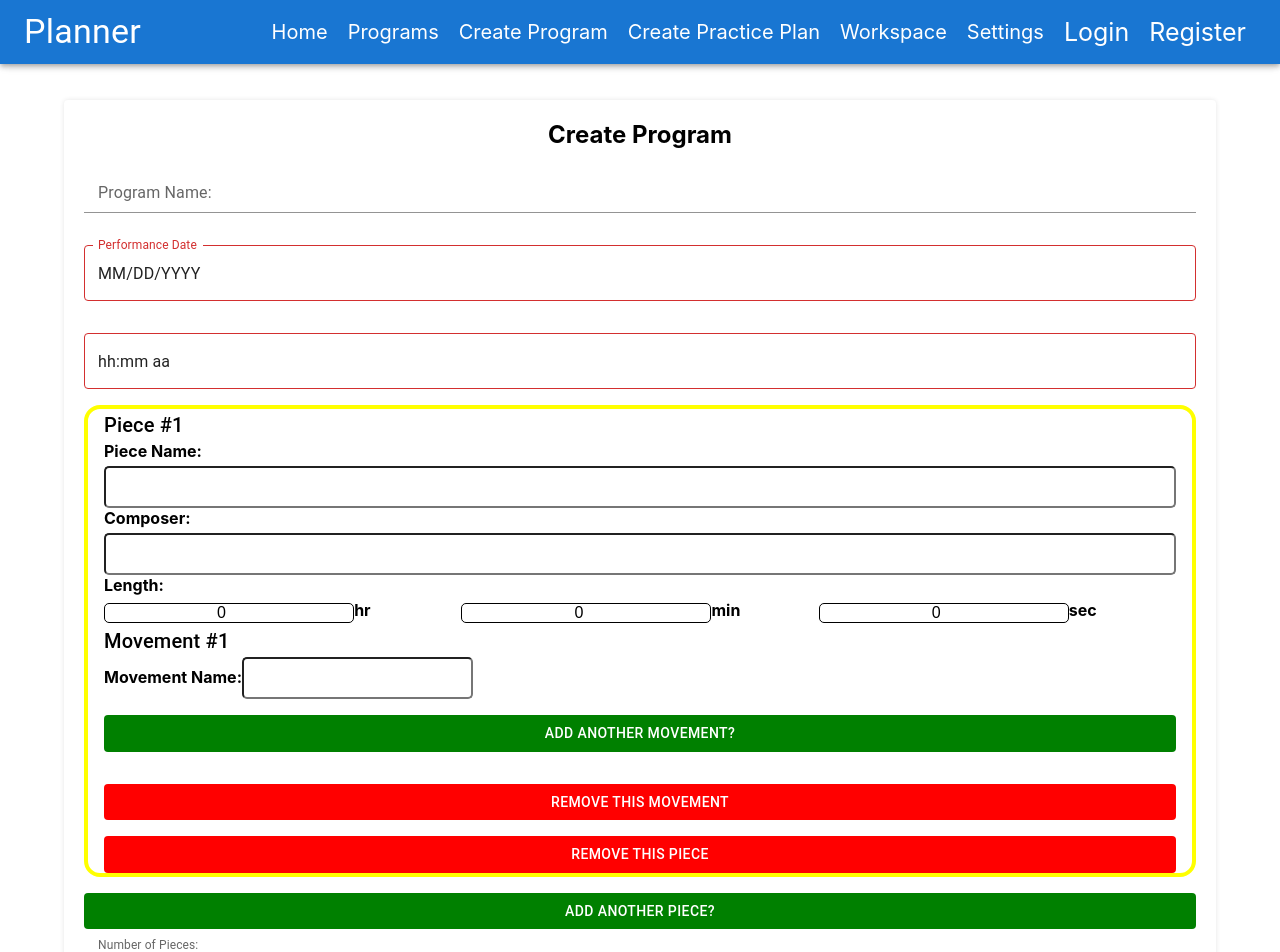
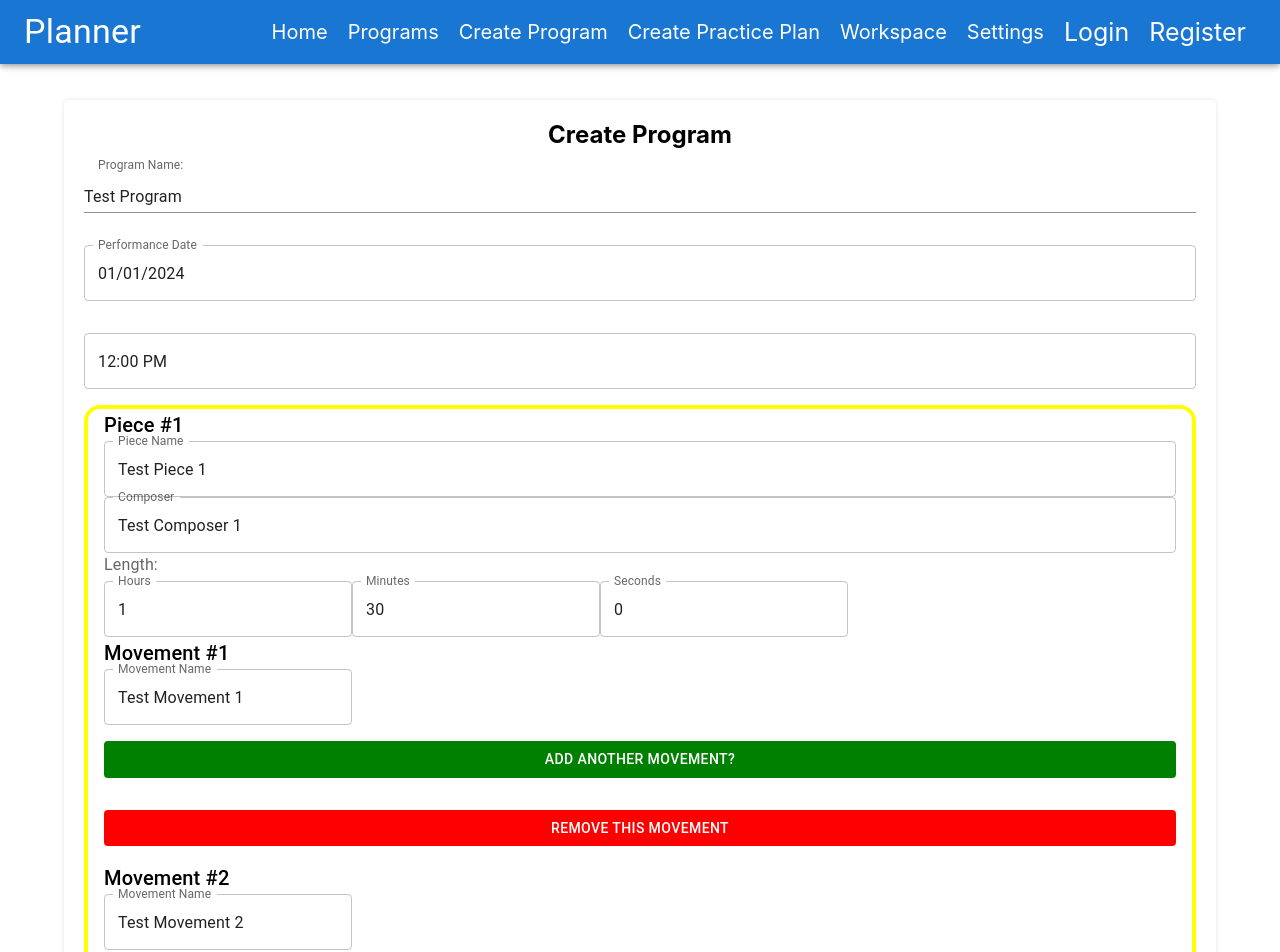
Before and after one commit to shoneriki/mern-practice, a React (Create React App) app in the folder client/: page /program/create in a window 1280 px wide. Shown: the top 952 px of the page. Built offline with nearby package versions, Linux system fonts and the light colour scheme.

Commit message:
updated dateTime for submission, seedData

```diff
--- a/client/src/components/ProgramForm.js
+++ b/client/src/components/ProgramForm.js
@@ -25,12 +25,18 @@ export const ProgramForm = ({
   addPiece,
   handleSubmit,
 }) => {
+
+
 const handleDateChange = (date) => {
-    handleChangeProgram({ target: { name: "date", value: date } });
+  handleChangeProgram({
+    target: { name: "date", value: date.toISOString().split("T")[0] },
+  });
 };
 
 const handleTimeChange = (time) => {
-    handleChangeProgram({ target: { name: "time", value: time } });
+  handleChangeProgram({
+    target: { name: "time", value: time.toTimeString().split(" ")[0] },
+  });
 };
 
   return (
@@ -71,79 +77,81 @@ export const ProgramForm = ({
       {program.pieces.map((piece, pieceIndex) => {
         return (
           <Box key={pieceIndex} class="piece">
-            <Typography variant={'h6'}>Piece #{pieceIndex + 1}</Typography>
-            <label htmlFor={`piece-${pieceIndex}-name`}>Piece Name:</label>
-            <input
+            <Typography variant={"h6"}>Piece #{pieceIndex + 1}</Typography>
+            <FormControl>
+              <TextField
                 id={`piece-${pieceIndex}-name`}
+                label="Piece Name"
                 name="name"
                 value={piece.name}
                 onChange={(event) => handleChangePiece(event, pieceIndex)}
               />
-            <label htmlFor={`piece-${pieceIndex}-composer`}>Composer:</label>
-            <input
+            </FormControl>
+            <FormControl>
+              <TextField
                 id={`piece-${pieceIndex}-composer`}
+                label="Composer"
                 name="composer"
                 value={piece.composer}
                 onChange={(event) => handleChangePiece(event, pieceIndex)}
               />
-            <label htmlFor={`piece-${pieceIndex}-lengthInSeconds`}>
+            </FormControl>
+            <FormControl></FormControl>
+            <InputLabel htmlFor={`piece-${pieceIndex}-lengthInSeconds`}>
               Length:
-            </label>
-            <section className="time-input">
-              <article>
-                <input
+            </InputLabel>
+            <Box className="time-input">
+
+                <TextField
                   type="number"
                   id={`piece-${pieceIndex}-hours`}
+                  label="Hours"
                   name="length"
+                  min="1"
+                  max
                   value={piece.length.hours}
                   onChange={(event) =>
                     handleChangePiece(event, pieceIndex, "hours")
                   }
                 />
-                <label htmlFor={`piece-${pieceIndex}-hours`}>hr</label>
-              </article>
-              <article>
-                <input
+                <TextField
                   type="number"
                   id={`piece-${pieceIndex}-minutes`}
                   name="length"
+                  label="Minutes"
                   value={piece.length.minutes}
                   onChange={(event) =>
                     handleChangePiece(event, pieceIndex, "minutes")
                   }
                 />
-                <label htmlFor={`piece-${pieceIndex}-minutes`}>min</label>
-              </article>
-              <article>
-                <input
+                <TextField
                   type="number"
                   id={`piece-${pieceIndex}-seconds`}
                   name="length"
+                  label="Seconds"
                   value={piece.length.seconds}
                   onChange={(event) =>
                     handleChangePiece(event, pieceIndex, "seconds")
                   }
                 />
-                <label htmlFor={`piece-${pieceIndex}-seconds`}>sec</label>
-              </article>
-            </section>
+            </Box>
             {piece.movements.map((movement, movementIndex) => {
               return (
                 <Box key={movementIndex} className="movement">
-                  <Typography variant={'h6'}>Movement #{movementIndex + 1}</Typography>
-                  <label
-                    htmlFor={`piece-${pieceIndex}-movement-${movementIndex}-name`}
-                  >
-                    Movement Name:
-                  </label>
-                  <input
+                  <Typography variant={"h6"}>
+                    Movement #{movementIndex + 1}
+                  </Typography>
+                  <FormControl>
+                    <TextField
                       id={`piece-${pieceIndex}-movement-${movementIndex}-name`}
                       name="name"
+                      label="Movement Name"
                       value={movement.name}
                       onChange={(event) =>
                         handleChangeMovement(event, pieceIndex, movementIndex)
                       }
                     />
+                  </FormControl>
                   <Button
                     sx={{
                       color: "white",
@@ -202,20 +210,20 @@ export const ProgramForm = ({
         Add Another Piece?
       </Button>
       <FormControl>
-        <InputLabel htmlFor="numOfPieces">Number of Pieces:</InputLabel>
-        <Input
+        <TextField
           type="number"
           id="numOfPieces"
+          label="Number of Pieces"
           name="numOfPieces"
           value={program.numOfPieces}
           onChange={handleChangeProgram}
         />
       </FormControl>
       <FormControl>
-        <InputLabel htmlFor="intermission">Intermission?</InputLabel>
-        <Input
+        <TextField
           type="number"
           id="intermission"
+          label="intermission?"
           name="intermission"
           value={program.intermission}
           onChange={handleChangeProgram}
--- a/client/src/pages/create-program.js
+++ b/client/src/pages/create-program.js
@@ -6,6 +6,7 @@ import {useCookies} from "react-cookie";
 
 import {ProgramForm} from "../components/ProgramForm"
 
+import dayjs from "dayjs"
 
 export const CreateProgram = () => {
   const userID = useGetUserID();
@@ -38,7 +39,54 @@ const initialProgram = {
   userOwner: userID,
 }
 
-const [program, setProgram] = useState(initialProgram);
+const dataObject = dayjs('2024-01-01')
+const timeObject = dayjs("2024-01-01T12:00:00");
+
+const seedData = {
+  name: "Test Program",
+  date: dataObject,
+  time: timeObject,
+  pieces: [
+    {
+      name: "Test Piece 1",
+      composer: "Test Composer 1",
+      length: {
+        hours: 1,
+        minutes: 30,
+        seconds: 0,
+      },
+      movements: [
+        {
+          name: "Test Movement 1",
+        },
+        {
+          name: "Test Movement 2",
+        },
+      ],
+    },
+    {
+      name: "Test Piece 2",
+      composer: "Test Composer 2",
+      length: {
+        hours: 0,
+        minutes: 45,
+        seconds: 0,
+      },
+      movements: [
+        {
+          name: "Test Movement 1",
+        },
+        {
+          name: "Test Movement 2",
+        },
+      ],
+    },
+  ],
+  numOfPieces: 2,
+  intermission: 15,
+};
+
+const [program, setProgram] = useState(seedData);
 
 const navigate = useNavigate();
 
@@ -169,7 +217,10 @@ const addPiece = () => {
 
 const handleSubmit = async (event) => {
   event.preventDefault();
-    const dateTime = new Date(`${program.date}T${program.time}`).toISOString();
+  const dateString = program.date.format("YYYY-MM-DD");
+  const timeString = program.time.format("HH:mm:ss");
+  const dateTime = new Date(`${dateString}T${timeString}`).toISOString();
+
   try {
     await axios.post(
       "http://localhost:3001/programs",
@@ -184,6 +235,7 @@ const addPiece = () => {
     console.error(error);
   }
 };
+
 
   return (
     <div className="create-program">
```
Lines whose indentation alone changed are shown as unchanged.
